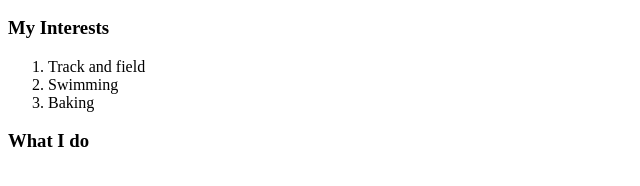
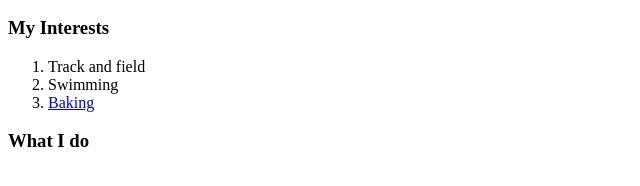
Before and after one commit to mayaO33/mayaO33.github.io, a plain HTML site: page index.html in a window 1280 px wide. Shown: the part 346-532 px from the top of the page, 0-640 px from the left. Drawn offline with Linux system fonts and the light colour scheme.

Commit message:
Add anchor links

```diff
--- a/index.html
+++ b/index.html
@@ -7,13 +7,28 @@
 </head>
 <body>
 <h1> Maya's Haven</h1>
+
 <h2>My community</h2>
+
 <h3>My family</h3>
-<p><em>My</em> famly is made up of four </p>
-<ul><li> Me<li> My paremts<li> My sister</li></ul>
+
+<p><em>My</em>
+ famly is made up of four </p>
+
+<ul><li> Me
+<li> My paremts
+<li> My sister</li></ul>
+
 <h3>My friends</h3>
+
 <h2>Who Even Is Maya?</h2>
-<h3>My Interests</h3> <ol><li>Track and field<li>Swimming<li>Baking</li></ol>
+<h3>My Interests</h3>
+
+<ol><li>Track and field
+<li>Swimming
+<li><a href="=https://nickskitchen.com/brown-butter-chocolate-chip-cookies/">Baking</a></li>
+</ol>
+
 <h3>What I do</h3>
 
 </body>
```
